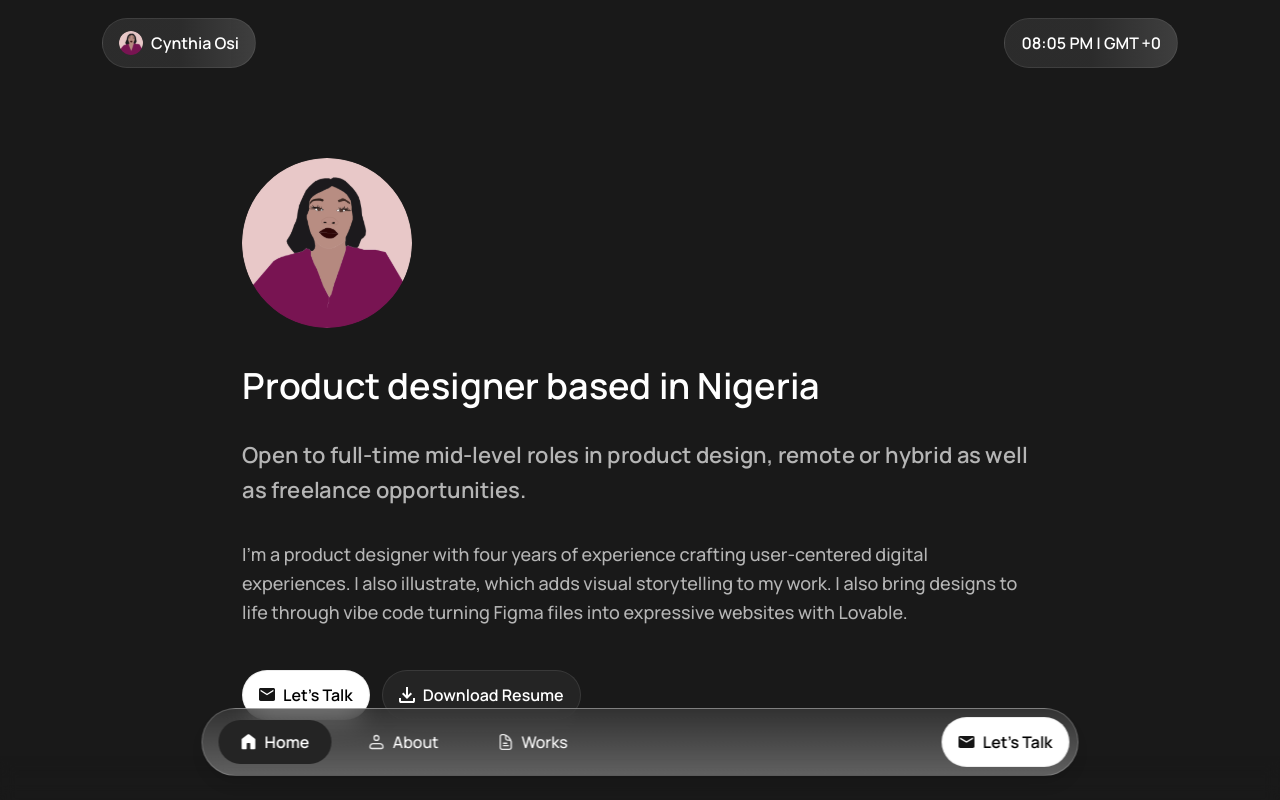
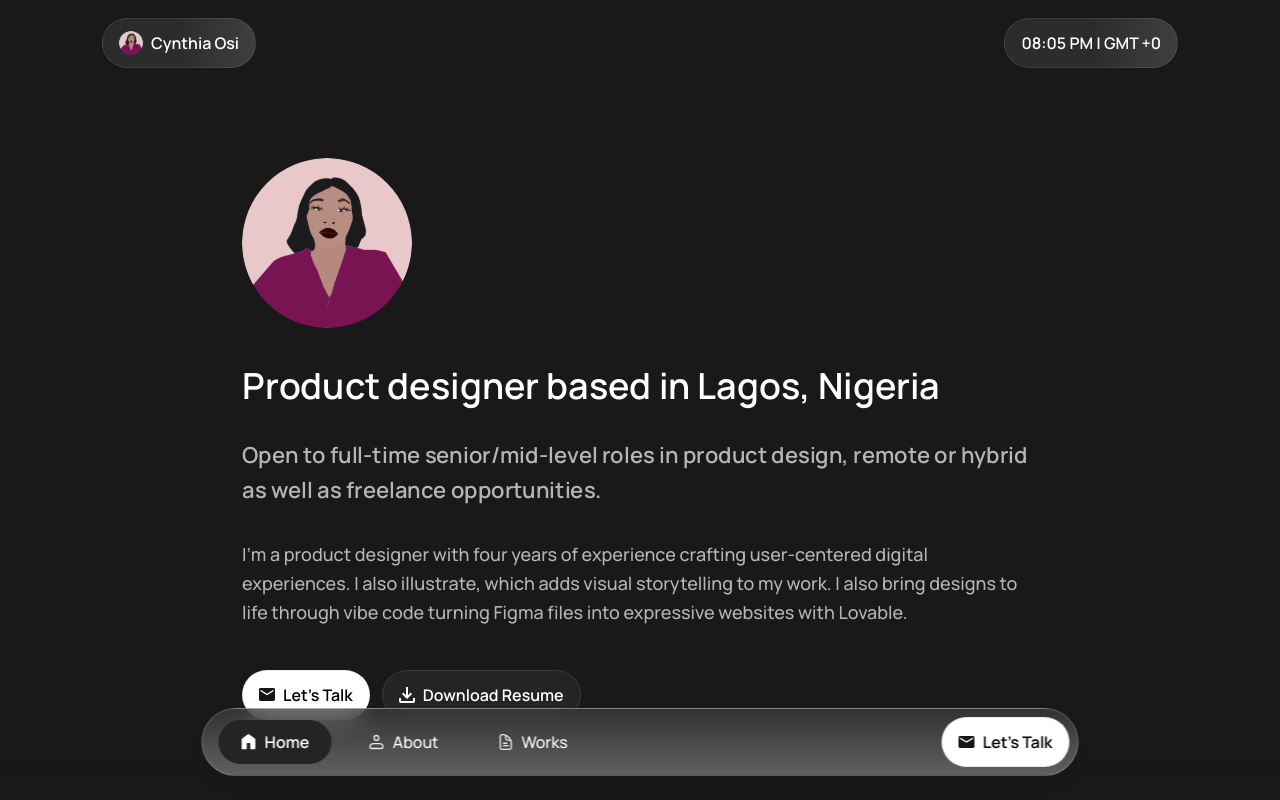
Before and after one commit to MasterLexhie/cynthia-portfolio, a Next.js app: page / in a window 1280 px wide. Shown: the top 800 px of the page. Built offline with nearby package versions, Linux system fonts and the light colour scheme; a web font is replaced by a local one.

Commit message:
updated copy in hero section

```diff
--- a/src/components/landing-page/HeroSection.tsx
+++ b/src/components/landing-page/HeroSection.tsx
@@ -22,14 +22,14 @@ const HeroSection: React.FC = () => {
         <div className='flex flex-col gap-3.5 sm:gap-[22px] md:gap-8 mb-3.5 sm:mb-[22px] md:mb-8'>
           <AnimatedCharacters
             as='h1'
-            text='Product designer based in Nigeria'
+            text='Product designer based in Lagos, Nigeria'
             className='text-white font-bold text-xl sm:text-[26px] lg:text-4xl'
             delay={0.1}
             stagger={0.05}
           />
           <AnimatedCharacters
             as='p'
-            text='Open to full-time mid-level roles in product design, remote or hybrid as well as freelance opportunities.'
+            text='Open to full-time senior/mid-level roles in product design, remote or hybrid as well as freelance opportunities.'
             className='text-[#B5B5B5] font-bold text-base sm:text-xl lg:text-[22px] leading-[160%]'
             delay={0.1}
             stagger={0.05}
```
